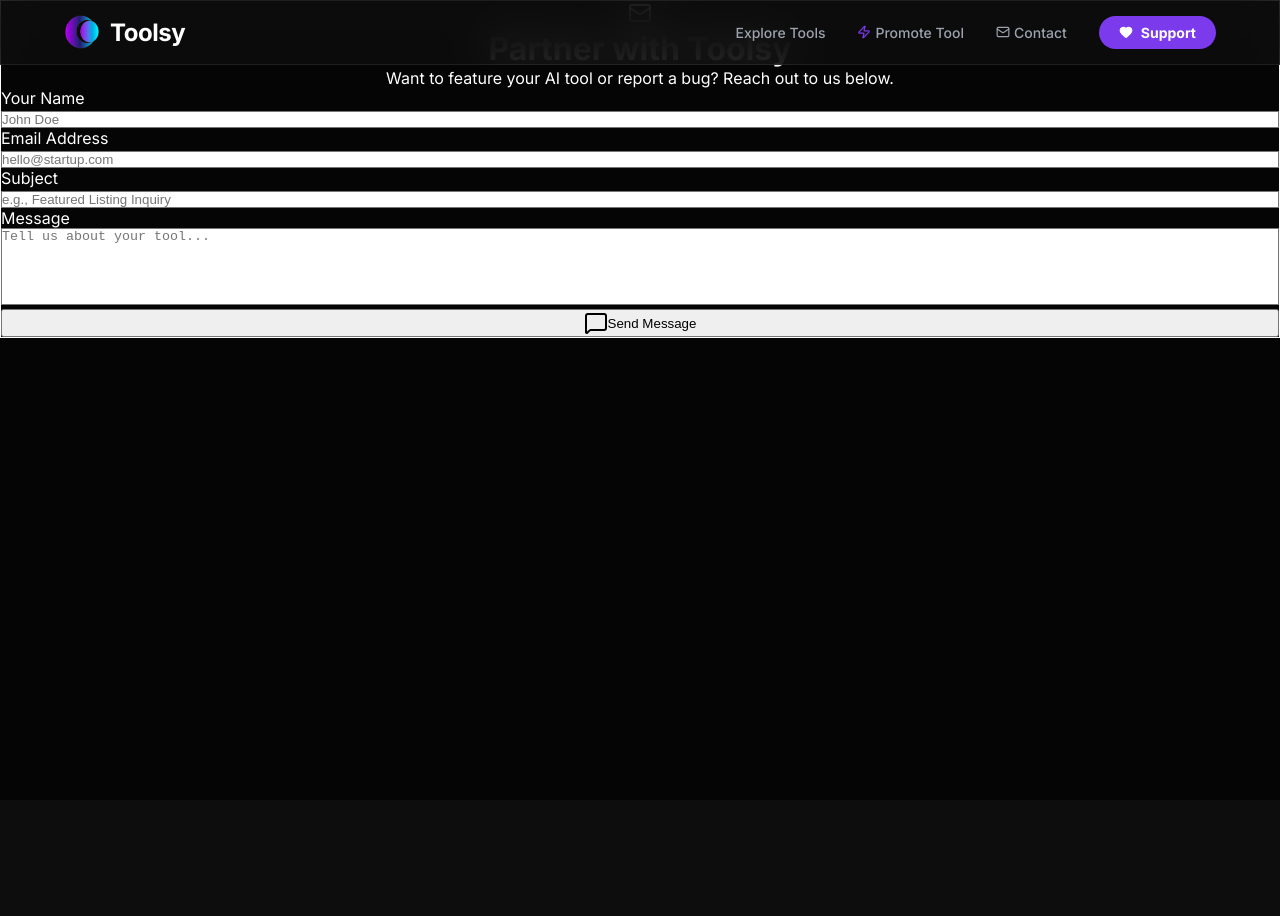
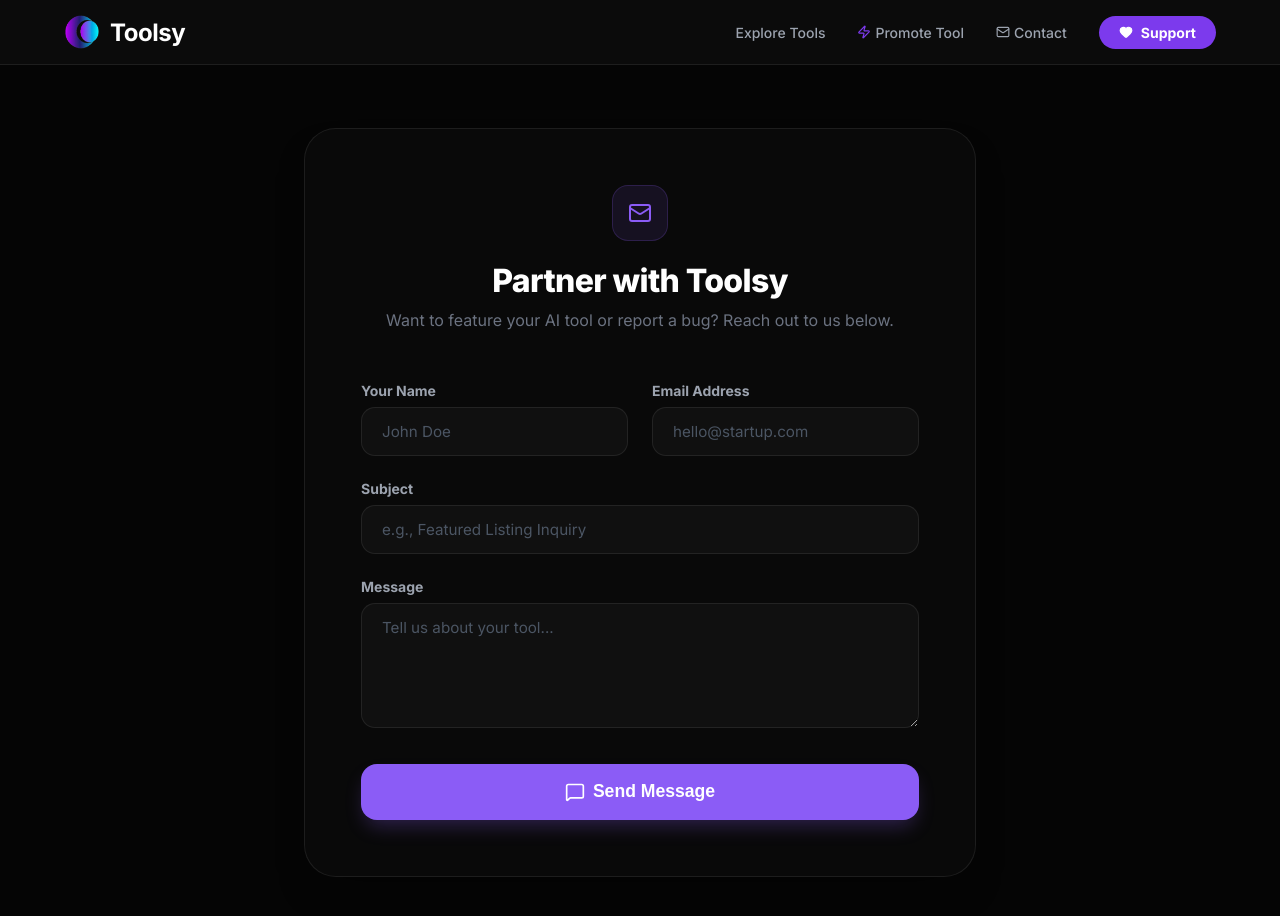
Before and after one commit to toolsyindia/toolsy, a Next.js app: page /contact in a window 1280 px wide. Shown: the top 916 px of the page. Before the commit the page ends 800 px from the top, so only its background shows below. Built offline with nearby package versions, Linux system fonts and the light colour scheme.

Commit message:
Fix syntax error on contact page

```diff
--- a/pages/contact.js
+++ b/pages/contact.js
@@ -5,6 +5,7 @@ import { toast } from "sonner";
 
 export default function Contact() {
   const [loading, setLoading] = useState(false);
+  const [btnHover, setBtnHover] = useState(false);
 
   const handleSubmit = async (e) => {
     e.preventDefault();
@@ -32,49 +33,119 @@ export default function Contact() {
     }
   };
 
+  const labelStyle = {
+    fontSize: "0.875rem",
+    fontWeight: 700,
+    color: "#9ca3af",
+    display: "block",
+    marginBottom: "0.5rem"
+  };
+
   return (
     <>
       <Head>
         <title>Contact Toolsy | Partner With Us</title>
         <meta name="description" content="Want to feature your AI tool or report a bug? Reach out to the Toolsy team." />
       </Head>
-      <div className="min-h-screen bg-[#050505] pt-24 pb-12 px-6">
-        <div className="max-w-2xl mx-auto bg-white/5 border border-white/10 rounded-3xl p-8 md:p-12">
-          <div className="text-center mb-10">
-            <div className="inline-flex items-center justify-center w-12 h-12 rounded-xl bg-primary/10 text-primary mb-4">
-              <Mail className="w-6 h-6" />
+
+      {/* Injecting CSS specifically for the input focus states & placeholders */}
+      <style>{`
+        .toolsy-input {
+          width: 100%;
+          padding: 0.875rem 1.25rem;
+          background-color: rgba(255, 255, 255, 0.03);
+          border: 1px solid rgba(255, 255, 255, 0.08);
+          border-radius: 0.875rem;
+          color: white;
+          outline: none;
+          font-family: inherit;
+          font-size: 0.95rem;
+          transition: all 0.2s ease;
+          box-sizing: border-box;
+        }
+        .toolsy-input::placeholder {
+          color: #4b5563;
+        }
+        .toolsy-input:focus {
+          border-color: #8b5cf6;
+          background-color: rgba(255, 255, 255, 0.05);
+          box-shadow: 0 0 0 4px rgba(139, 92, 246, 0.1);
+        }
+      `}</style>
+
+      <div style={{ minHeight: "100vh", backgroundColor: "#050505", paddingTop: "8rem", paddingBottom: "5rem", paddingLeft: "1.5rem", paddingRight: "1.5rem", boxSizing: "border-box", fontFamily: "'Inter', sans-serif" }}>
+
+        <div style={{ maxWidth: "42rem", margin: "0 auto", backgroundColor: "rgba(255,255,255,0.02)", border: "1px solid rgba(255,255,255,0.08)", borderRadius: "2rem", padding: "clamp(2rem, 6vw, 3.5rem)", boxSizing: "border-box", boxShadow: "0 20px 40px -20px rgba(0,0,0,0.5)" }}>
+
+          {/* HEADER */}
+          <div style={{ textAlign: "center", marginBottom: "3rem" }}>
+            {/* FIXED: justify-content -> justifyContent */}
+            <div style={{ display: "inline-flex", alignItems: "center", justifyContent: "center", width: "3.5rem", height: "3.5rem", borderRadius: "1rem", backgroundColor: "rgba(139, 92, 246, 0.1)", color: "#8b5cf6", marginBottom: "1.25rem", border: "1px solid rgba(139, 92, 246, 0.2)" }}>
+              <Mail size={24} style={{ margin: "auto" }} />
             </div>
-            <h1 className="text-3xl font-bold text-white mb-2">Partner with Toolsy</h1>
-            <p className="text-gray-500">Want to feature your AI tool or report a bug? Reach out to us below.</p>
+            <h1 style={{ fontSize: "2rem", fontWeight: 800, color: "white", marginBottom: "0.5rem", letterSpacing: "-0.02em" }}>Partner with Toolsy</h1>
+            <p style={{ color: "#6b7280", fontSize: "1rem", lineHeight: 1.6 }}>Want to feature your AI tool or report a bug? Reach out to us below.</p>
           </div>
 
-          <form onSubmit={handleSubmit} className="space-y-6">
-            <div className="grid gap-4 md:grid-cols-2">
-              <div className="space-y-2">
-                <label className="text-sm font-bold text-gray-400">Your Name</label>
-                <input id="name" name="name" placeholder="John Doe" required
-                  className="w-full px-4 py-3 bg-white/5 border border-white/10 rounded-xl text-white placeholder:text-gray-600 outline-none focus:border-primary" />
+          {/* FORM */}
+          <form onSubmit={handleSubmit} style={{ display: "flex", flexDirection: "column", gap: "1.5rem" }}>
+
+            {/* 2-Column Grid for Name & Email */}
+            <div style={{ display: "grid", gridTemplateColumns: "repeat(auto-fit, minmax(220px, 1fr))", gap: "1.5rem" }}>
+              <div>
+                <label htmlFor="name" style={labelStyle}>Your Name</label>
+                <input id="name" name="name" placeholder="John Doe" required className="toolsy-input" />
               </div>
-              <div className="space-y-2">
-                <label className="text-sm font-bold text-gray-400">Email Address</label>
-                <input id="email" name="email" type="email" placeholder="hello@startup.com" required
-                  className="w-full px-4 py-3 bg-white/5 border border-white/10 rounded-xl text-white placeholder:text-gray-600 outline-none focus:border-primary" />
+              <div>
+                <label htmlFor="email" style={labelStyle}>Email Address</label>
+                <input id="email" name="email" type="email" placeholder="hello@startup.com" required className="toolsy-input" />
               </div>
             </div>
-            <div className="space-y-2">
-              <label className="text-sm font-bold text-gray-400">Subject</label>
-              <input id="subject" name="subject" placeholder="e.g., Featured Listing Inquiry" required
-                className="w-full px-4 py-3 bg-white/5 border border-white/10 rounded-xl text-white placeholder:text-gray-600 outline-none focus:border-primary" />
+
+            {/* Subject */}
+            <div>
+              <label htmlFor="subject" style={labelStyle}>Subject</label>
+              <input id="subject" name="subject" placeholder="e.g., Featured Listing Inquiry" required className="toolsy-input" />
             </div>
-            <div className="space-y-2">
-              <label className="text-sm font-bold text-gray-400">Message</label>
-              <textarea id="message" name="message" placeholder="Tell us about your tool..." rows={5} required
-                className="w-full px-4 py-3 bg-white/5 border border-white/10 rounded-xl text-white placeholder:text-gray-600 outline-none focus:border-primary resize-none" />
+
+            {/* Message */}
+            <div>
+              <label htmlFor="message" style={labelStyle}>Message</label>
+              <textarea id="message" name="message" placeholder="Tell us about your tool..." rows={5} required className="toolsy-input" style={{ resize: "vertical", minHeight: "120px" }} />
             </div>
-            <button type="submit" disabled={loading}
-              className="w-full h-12 rounded-xl bg-primary hover:bg-primary/90 text-white font-black text-lg transition-all disabled:opacity-50 flex items-center justify-center gap-2">
-              {loading ? <><Loader2 className="w-4 h-4 animate-spin" /> Sending...</> : <><MessageSquare className="w-4 h-4" /> Send Message</>}
+
+            {/* Submit Button */}
+            <button
+              type="submit"
+              disabled={loading}
+              onMouseOver={() => setBtnHover(true)}
+              onMouseOut={() => setBtnHover(false)}
+              style={{
+                width: "100%",
+                height: "3.5rem",
+                borderRadius: "1rem",
+                backgroundColor: loading ? "#6d28d9" : (btnHover ? "#7c3aed" : "#8b5cf6"),
+                color: "white",
+                fontWeight: 900,
+                fontSize: "1.1rem",
+                border: "none",
+                cursor: loading ? "not-allowed" : "pointer",
+                display: "flex",
+                alignItems: "center",
+                justifyContent: "center",
+                gap: "0.5rem",
+                transition: "all 0.2s",
+                marginTop: "0.5rem",
+                boxShadow: "0 10px 20px -5px rgba(139, 92, 246, 0.3)"
+              }}
+            >
+              {loading ? (
+                <><Loader2 size={20} className="animate-spin" /> Sending...</>
+              ) : (
+                <><MessageSquare size={20} /> Send Message</>
+              )}
             </button>
+
           </form>
         </div>
       </div>
```
